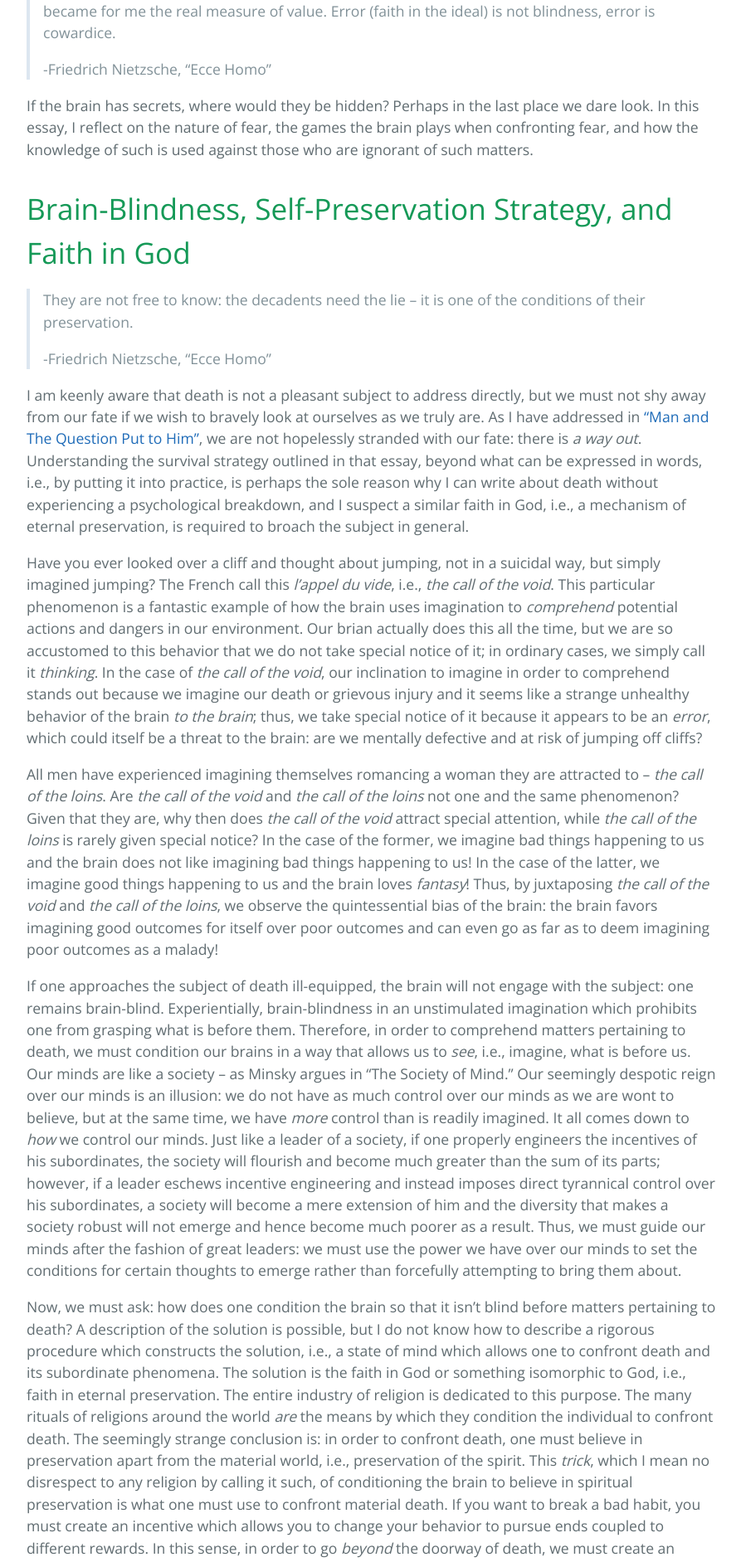
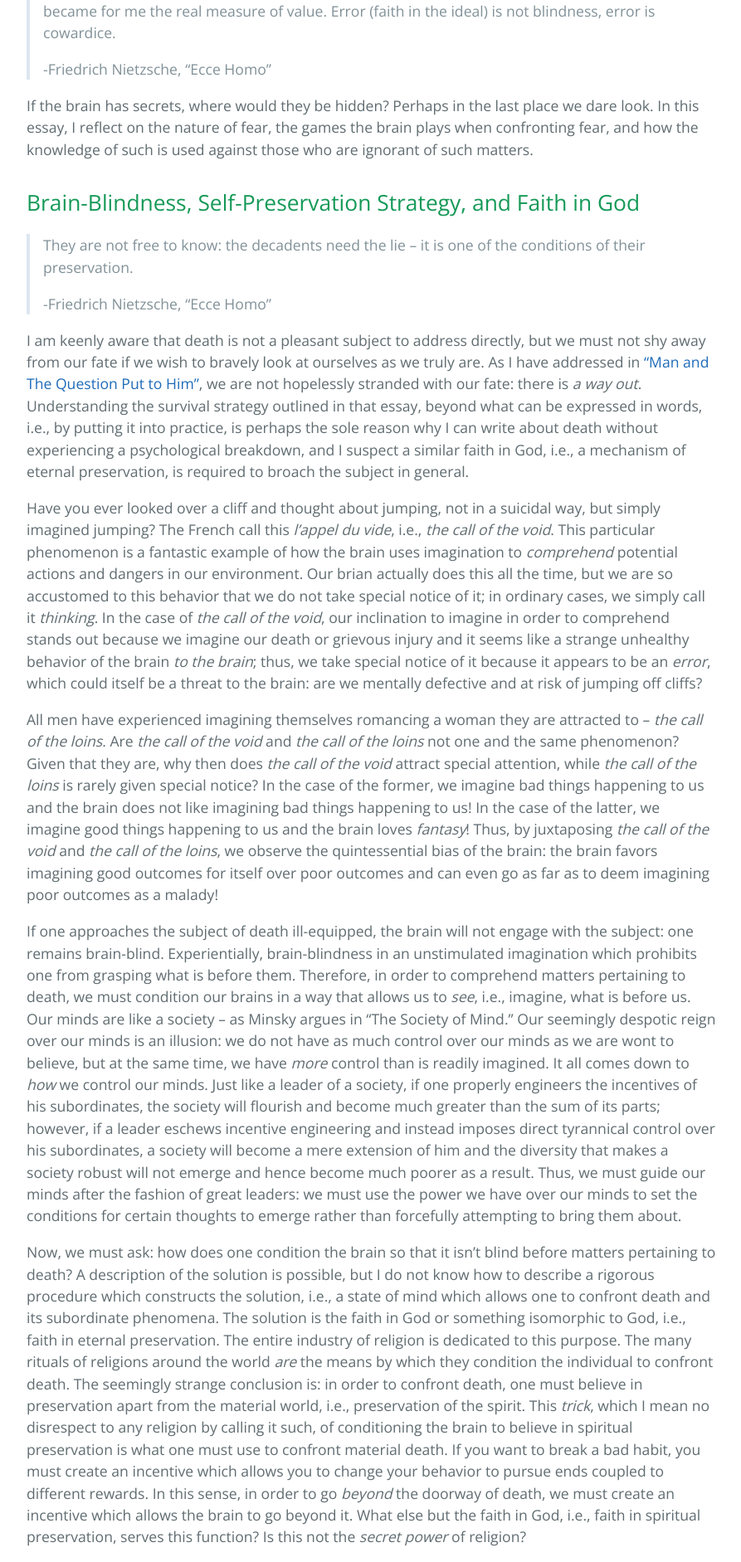
Before and after one commit to Andrewnetwork/CoronavirusBlog, a Jekyll site: the page built from the_exploitation_of_fear.md, in a window 1280 px wide. Shown: the part 658-2541 px from the top of the page at 83% size, without its empty margins (192-1085 px from the left). Built offline with Jekyll 4.4.1, drawn with Linux system fonts in a browser that asks for light colours; our own code applies the rules of GitHub Pages for plain Markdown files; the repository's description, which GitHub fills in, is left out.

Commit message:
fixed headings

```diff
--- a/the_exploitation_of_fear.md
+++ b/the_exploitation_of_fear.md
@@ -8,7 +8,7 @@
 
 If the brain has secrets, where would they be hidden? Perhaps in the last place we dare look. In this essay, I reflect on the nature of fear, the games the brain plays when confronting fear, and how the knowledge of such is used against those who are ignorant of such matters.
 
-# Brain-Blindness, Self-Preservation Strategy, and Faith in God
+## Brain-Blindness, Self-Preservation Strategy, and Faith in God
 > They are not free to know: the decadents need the lie -- it is one of the conditions of their preservation.
 >
 >-Friedrich Nietzsche, "Ecce Homo"
@@ -33,7 +33,7 @@ Nietzsche seems to have strictly equated Christians with those who are chiefly c
 
 Perhaps Nietzsche wasn't aware of the *trick*, i.e., that the faith in God allows us to know things that we otherwise couldn't because our brains refuse to confront certain truths without a replacement for material survival. He dismissed religion, God, and called its adherents decadents: those who retreat into self-indulgent fantasies because they are too afraid to know the truth. While this can certainly be said of some of the faithful, it cannot be said of them all: the faith in God has motivated man across many ages to seek higher truths about our world.
 
-# The Origin and Exploitation of Fear
+## The Origin and Exploitation of Fear
 > I must not fear. Fear is the mind-killer. Fear is the little-death that brings total obliteration. I will face my fear. I will permit it to pass over me and through me. And when it has gone past I will turn the inner eye to see its path. Where the fear has gone there will be nothing. Only I will remain.
 >
 >-Frank Herbert, "Dune"
```
